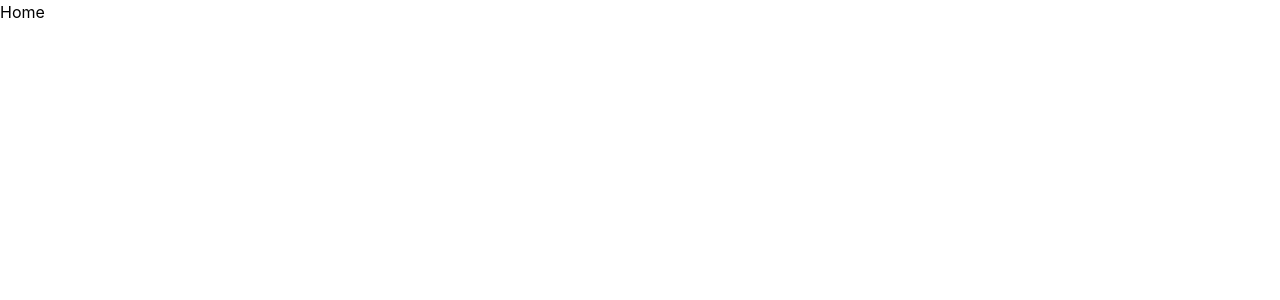
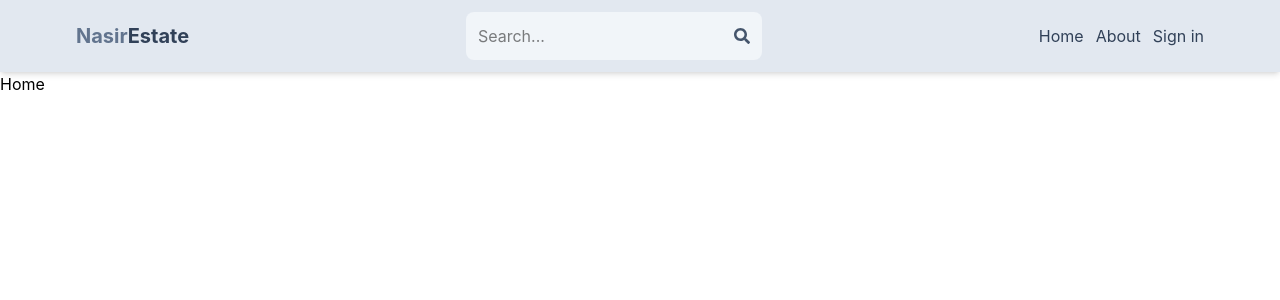
Before and after one commit to Nasir-Jameel/MERN-Stack-Project-Modern-Real-Estate-Marketplace, a React (Vite) app in the folder client/: page / in a window 1280 px wide. Shown: the top 300 px of the page. Built offline with nearby package versions, Linux system fonts and the light colour scheme.

Commit message:
Header Component Has been created

```diff
--- a/client/package.json
+++ b/client/package.json
@@ -13,6 +13,7 @@
     "@tailwindcss/vite": "^4.3.1",
     "react": "^19.2.7",
     "react-dom": "^19.2.7",
+    "react-icons": "^5.6.0",
     "react-router-dom": "^7.18.0",
     "tailwindcss": "^4.3.1"
   },
--- a/client/src/App.jsx
+++ b/client/src/App.jsx
@@ -4,11 +4,12 @@
 import Profile from "./pages/Profile"
 import SignIn from "./pages/SignIn"
 import SignUp from "./pages/SignUp"
+import Header from "./Components/Header"
 
 const App = () => {
-  return <BrowserRouter>
+  return  <BrowserRouter>
+  <Header/>
     <Routes>
-
       <Route path="/" element = {<Home/>} />
       <Route path="/about" element = {<About/>} />
 <Route path="/profile" element = {<Profile /> } />
--- /dev/null
+++ b/client/src/Components/Header.jsx
@@ -0,0 +1,30 @@
+import React from "react"
+import { FaSearch } from "react-icons/fa"
+import { Link } from "react-router-dom"
+const Header = () => {
+  return (
+
+  <header className="bg-slate-200 shadow-md">
+    <div className="flex justify-between items-center max-w-6xl mx-auto p-3">
+   <Link to="/">
+   <h1 className="font-bold text-sm sm:text-xl flex flex-wrap">
+    <span className="text-slate-500">Nasir</span>
+    <span className="text-slate-700">Estate</span>
+   </h1>
+   </Link>
+ <form className="bg-slate-100 p-3 rounded-lg flex items-center"  >
+    <input type="text" placeholder="Search..." className="bg-transparent focus:outline-none w-24 sm:w-64" />
+ <FaSearch className="text-slate-600" />
+ </form>
+ <ul className="gap-3 flex">
+   <Link to = "/"> <li className="hidden sm:inline text-slate-700 hover:underline"> Home</li></Link>
+   <Link to="/about" > <li className="hidden sm:inline text-slate-700 hover:underline">About</li></Link>
+    <Link to="/sign-in" ><li className="hidden sm:inline text-slate-700 hover:underline">Sign in</li></Link>
+ </ul>
+    </div>
+  </header>
+
+  )
+}
+
+export default Header
```
Also changed, not shown: 2 other files (tests, documents, lock files or other folders).
